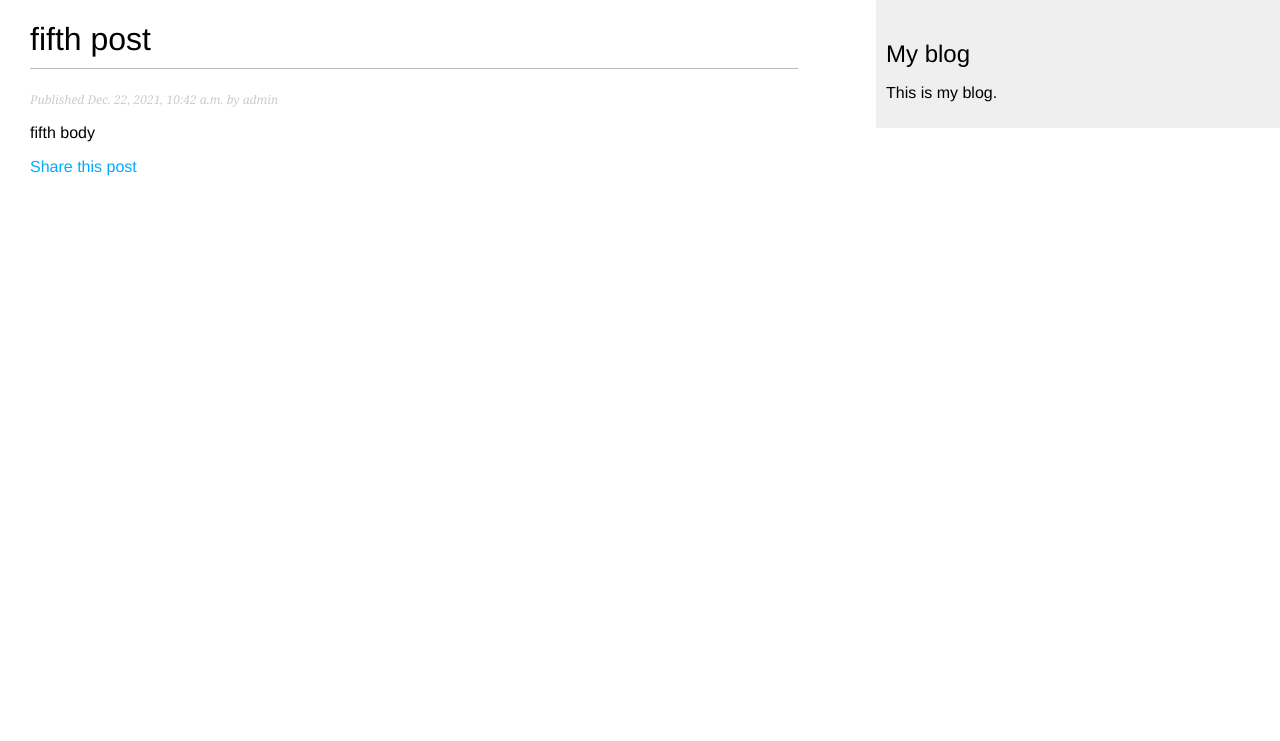
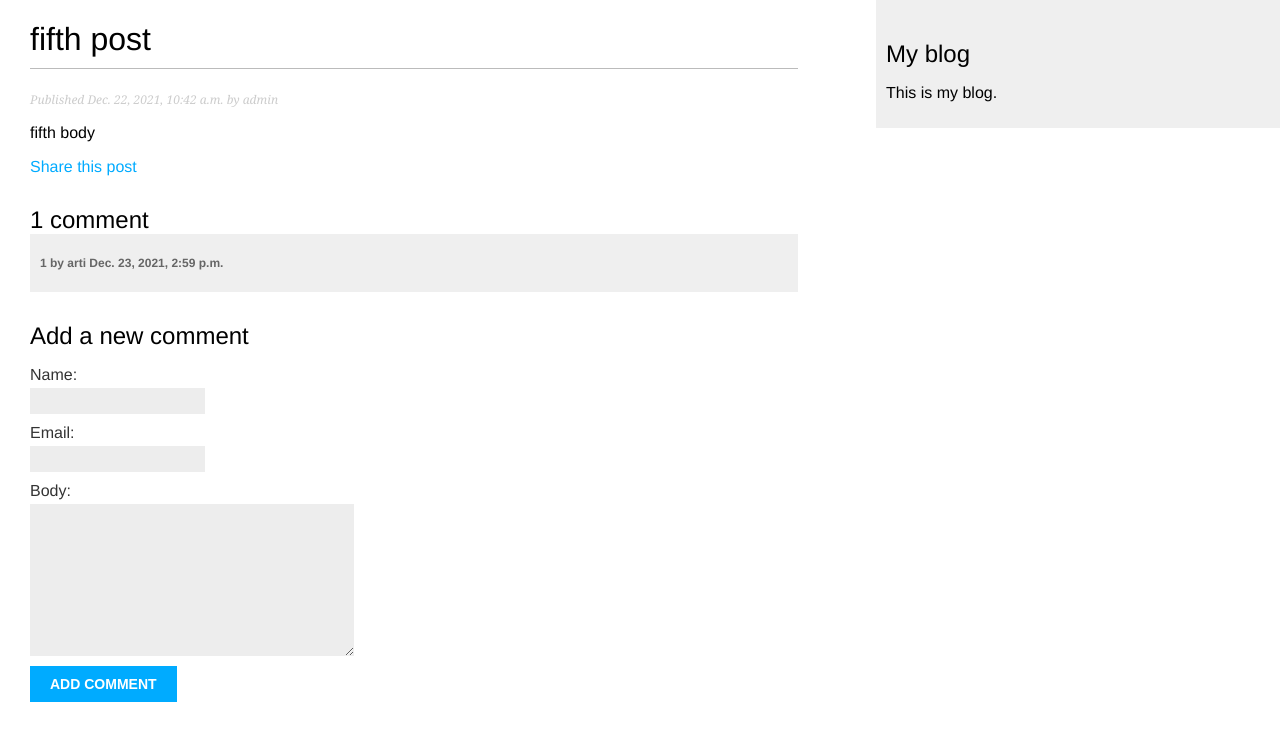
Before and after one commit to khalikovartur/blogpost, a Django app: a page that uses blog/templates/blog/post/detail.html in a window 1280 px wide. Shown: the top 741 px of the page. Run offline with Django 3.2, Linux system fonts and the light colour scheme; data comes from the database, SQL or seed files in the repository; both versions use the stored data as it was after the commit.

Commit message:
created comment's model, also edited forms,views,detail.html for use comments

```diff
--- a/blog/forms.py
+++ b/blog/forms.py
@@ -1,4 +1,5 @@
 from django import forms
+from . models import Comment
 
 class EmailPostForm(forms.Form):
     name = forms.CharField(max_length=25)
@@ -6,3 +7,8 @@ class EmailPostForm(forms.Form):
     to = forms.EmailField()
     comments = forms.CharField(required=False,
                                widget=forms.Textarea)
+
+class CommentForm(forms.ModelForm):
+    class Meta:
+        model = Comment
+        fields = ('name', 'email', 'body')
--- a/blog/models.py
+++ b/blog/models.py
@@ -2,6 +2,7 @@ from django.db import models
 from django.utils import timezone
 from django.contrib.auth.models import User
 from django.urls import reverse
+#from taggit.managers import TaggableManager
 
 class PublishedManager(models.Manager):
     def get_queryset(self):
@@ -21,7 +22,7 @@ class Post(models.Model):
     body = models.TextField()
     publish = models.DateTimeField(
         default=timezone.now)
-    created = models.DateTimeField(          auto_now_add=True)
+    created = models.DateTimeField(auto_now_add=True)
     updated = models.DateTimeField(auto_now=True)
     status = models.CharField(max_length=10,
         choices=STATUS_CHOICES,default='draft')
@@ -29,14 +30,31 @@ class Post(models.Model):
     objects = models.Manager()
     published = PublishedManager()
 
+    class Meta:
+        ordering = ('-publish',)
+
+    def __str__(self):
+        return self.title
+
+
     def get_absolute_url(self):
         return reverse('blog:post_detail',
                        args=[self.publish.year,
                              self.publish.month,
                              self.publish.day, self.slug])
 
+class Comment(models.Model):
+    post = models.ForeignKey(Post,
+                             on_delete=models.CASCADE, related_name='comments')
+    name = models.CharField(max_length=80)
+    email = models.EmailField()
+    body = models.TextField()
+    created = models.DateTimeField(auto_now_add=True)
+    updated = models.DateTimeField(auto_now=True)
+    active = models.BooleanField(default=True)
+
     class Meta:
-        ordering = ('-publish',)
+        ordering = ('created',)
 
     def __str__(self):
-        return self.title
+        return f'Comment by {self.name} on {self.post}'
--- a/blog/templates/blog/post/detail.html
+++ b/blog/templates/blog/post/detail.html
@@ -13,4 +13,28 @@
             Share this post
         </a>
     </p>
+    {% with comments.count as totalcomments %}
+        <h2>
+            {{ totalcomments }} comment{{ total_comments|pluralize }}
+        </h2>
+    {% endwith %}
+    {% for comment in comments %}
+        <div class="comment">
+            <p class="info">
+                {{ forloop.counter }} by {{comment.name}} {{comment.created}}
+            </p>
+        </div>
+        {% empty %}
+        <p>There are no comments yet</p>
+    {% endfor %}
+    {% if new_comment %}
+        <h2>Your comment has been added.</h2>
+    {% else %}
+        <h2>Add a new comment</h2>
+        <form method="post">
+            {{ comment_form.as_p}}
+            {% csrf_token %}
+            <p><input type="submit" value="Add comment"></p>
+        </form>
+    {% endif %}
 {% endblock %}
--- a/blog/views.py
+++ b/blog/views.py
@@ -2,8 +2,8 @@ from django.shortcuts import render, get_object_or_404
 from django.core.mail import send_mail
 from django.views.generic import ListView
 
-from .models import Post
-from . forms import EmailPostForm
+from .models import Post, Comment
+from . forms import EmailPostForm, CommentForm
 
 def post_share(request, post_id):
     post = get_object_or_404(Post, id=post_id,
@@ -31,6 +31,17 @@ class PostListView(ListView):
     template_name = 'blog/post/list.html'
 
 def post_detail(request, year, month, day, post):
-    post = get_object_or_404(Post, slug=post,            status='published', publish__year=year,     publish__month=month, publish__day=day)
+    post = get_object_or_404(Post, slug=post, status='published', publish__year=year,publish__month=month, publish__day=day)
+    comments = post.comments.filter(active=True)
+    new_comment = None
+    if request.method == 'POST':
+        comment_form = CommentForm(data=request.POST)
+        if comment_form.is_valid():
+            new_comment = comment_form.save(commit=False)
+            new_comment.post = post
+            new_comment.save()
+    else:
+        comment_form = CommentForm()
+
     return render(request, 'blog/post/detail.html',
-                  {'post': post})
+                  {'post': post, 'comments': comments, 'new_comment': new_comment, 'comment_form': comment_form})
```
Also changed, not shown: blog/admin.py (+7 -1 lines), blog/migrations/0002_comment.py (added), db.sqlite3.
